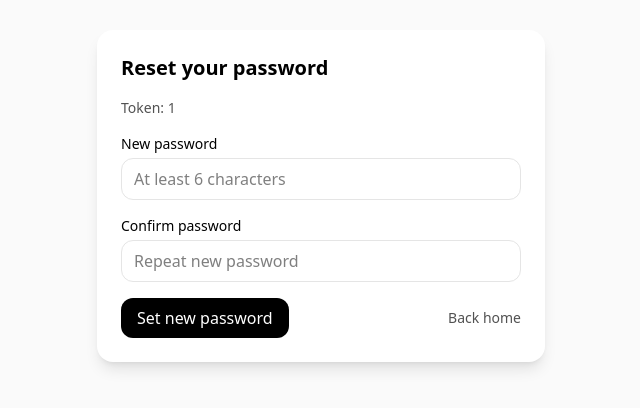
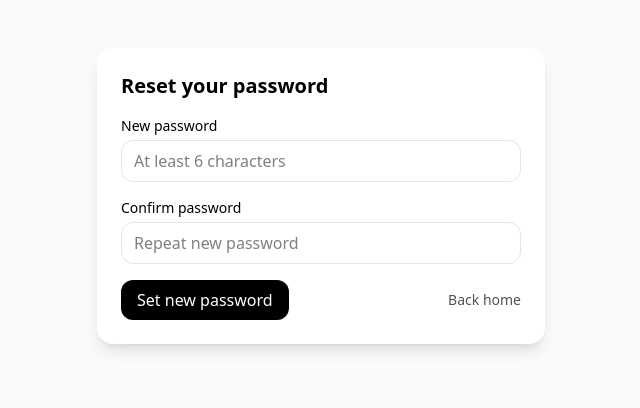
Before and after one commit to NayLinHt3t/travelNest, a React (Vite) app: page /resetPassword/1 in a window 1280 px wide. Shown: the part 204-612 px from the top of the page, without its empty margins (319-959 px from the left). Built offline with nearby package versions, Linux system fonts and the light colour scheme.

Commit message:
change ui in forget pass

```diff
--- a/src/ResetPassword.jsx
+++ b/src/ResetPassword.jsx
@@ -52,10 +52,6 @@ export default function ResetPassword() {
     <div className="min-h-screen flex items-center justify-center bg-neutral-50 p-6">
       <div className="w-full max-w-md bg-white rounded-2xl shadow-lg p-6">
         <h2 className="text-xl font-semibold mb-4">Reset your password</h2>
-        <p className="text-sm text-neutral-600 mb-4 break-words">
-          Token: {token}
-        </p>
-
         <form onSubmit={submit} className="space-y-4">
           <label className="block">
             <div className="text-sm mb-1">New password</div>
```
